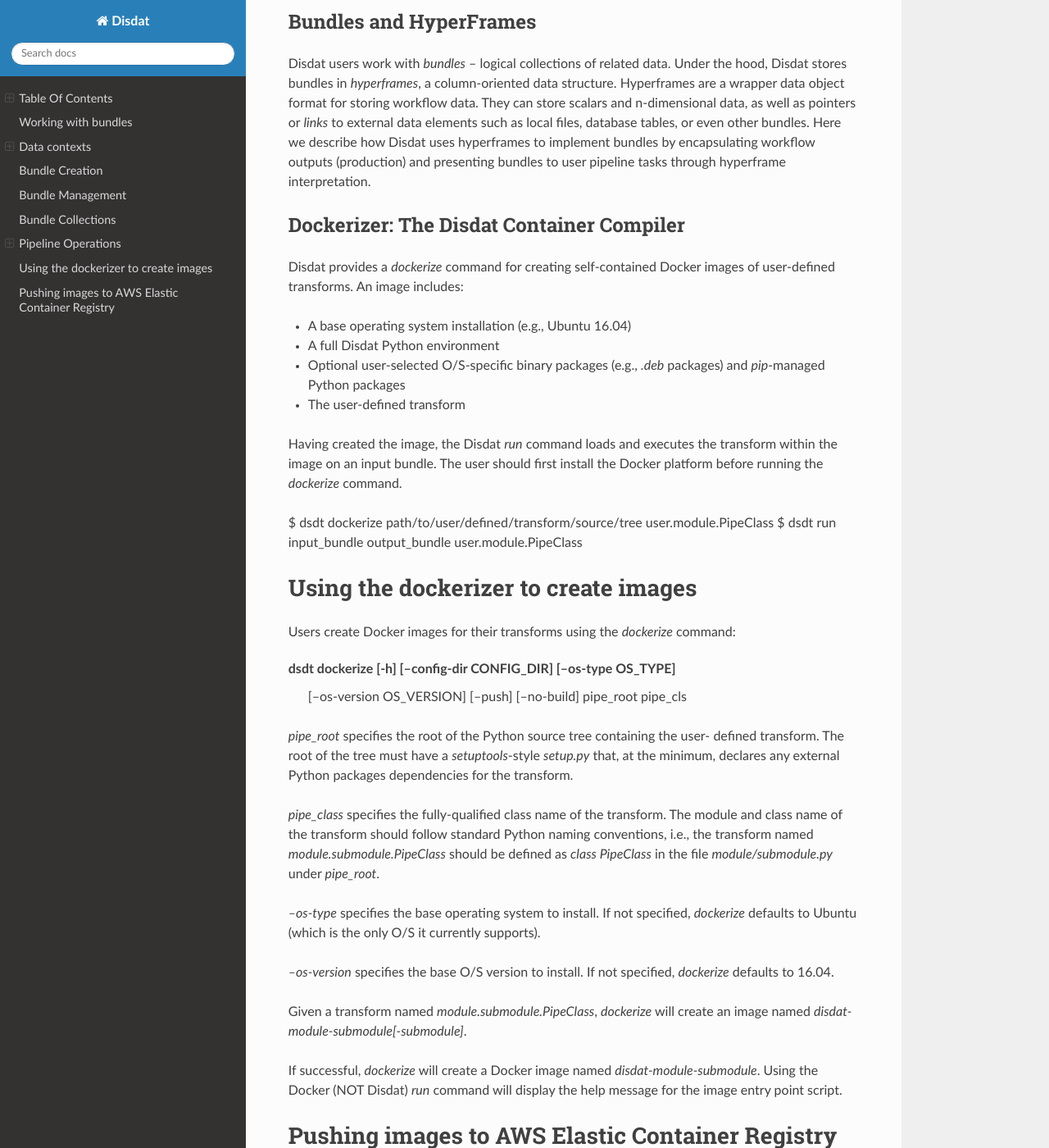
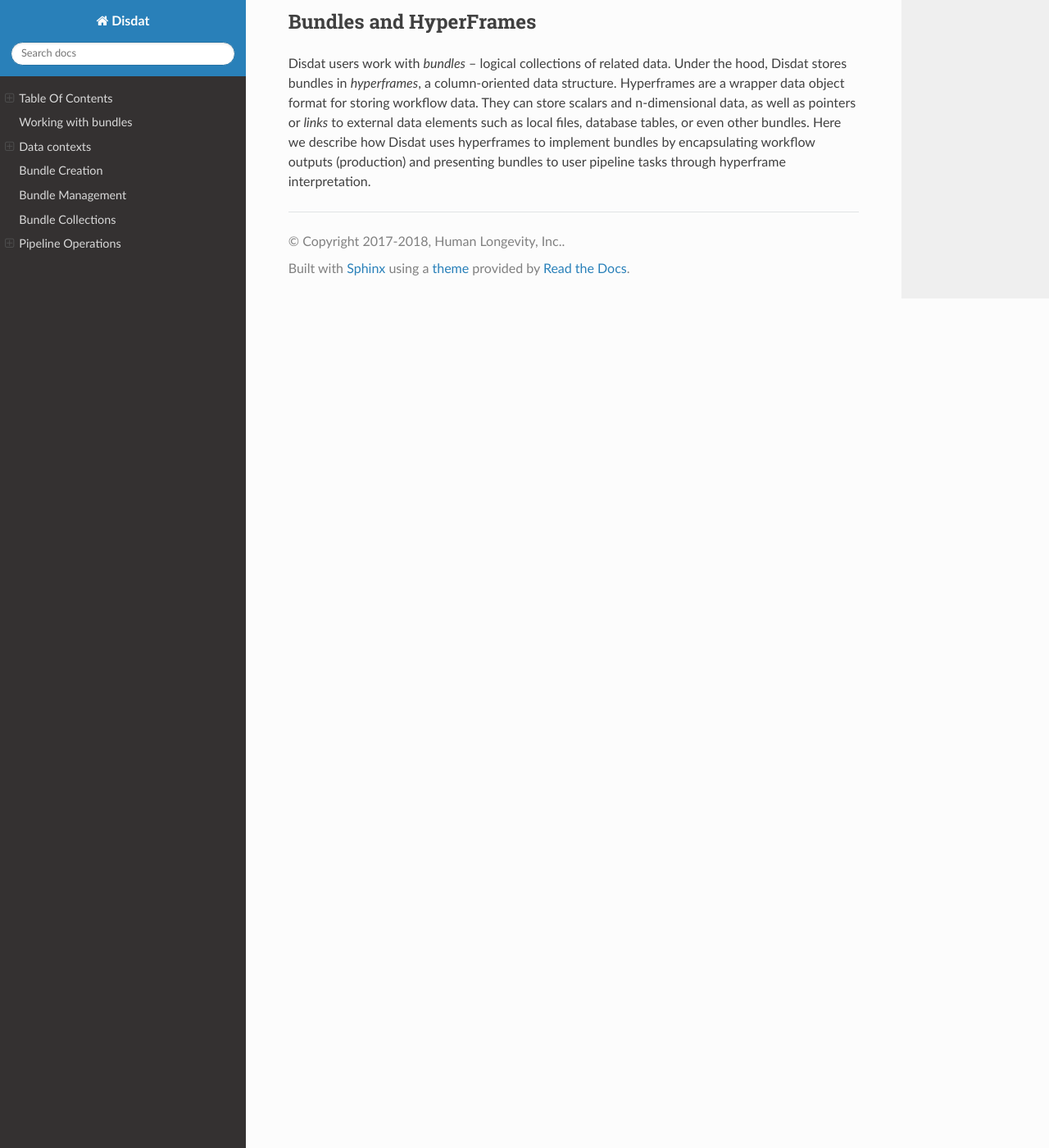
Before and after one commit to kyocum/disdat, a Sphinx documentation site: the page built from docs/usage.rst, in a window 1280 px wide and 1400 px high, scrolled down 12124 px. Shown: the whole window at 82% size. Built offline with Sphinx 7.4.7 and the Read the Docs theme 2.0.0, drawn with Linux system fonts in a browser that asks for light colours; some of the changed text lies outside the part shown.

Commit message:
Added run documentation Also, split dockerize and run documentation into their own `.rst` files.

```diff
--- a/docs/usage.rst
+++ b/docs/usage.rst
@@ -556,80 +556,3 @@
 Here we describe how Disdat uses hyperframes to implement bundles by
 encapsulating workflow outputs (production) and presenting bundles to
 user pipeline tasks through hyperframe interpretation.
-
-Dockerizer: The Disdat Container Compiler
-=========================================
-
-Disdat provides a `dockerize` command for creating self-contained Docker
-images of user-defined transforms. An image includes:
-
-- A base operating system installation (e.g., Ubuntu 16.04)
-- A full Disdat Python environment
-- Optional user-selected O/S-specific binary packages (e.g., `.deb` packages) and `pip`-managed Python packages
-- The user-defined transform
-
-Having created the image, the Disdat `run` command loads and executes the
-transform within the image on an input bundle. The user should first install
-the Docker platform before running the `dockerize` command.
-
-$ dsdt dockerize path/to/user/defined/transform/source/tree user.module.PipeClass
-$ dsdt run input_bundle output_bundle user.module.PipeClass
-
-
-Using the dockerizer to create images
--------------------------------------
-
-Users create Docker images for their transforms using the `dockerize` command:
-
-dsdt dockerize [-h] [--config-dir CONFIG_DIR] [--os-type OS_TYPE]
-               [--os-version OS_VERSION] [--push] [--no-build]
-               pipe_root pipe_cls
-
-`pipe_root` specifies the root of the Python source tree containing the user-
-defined transform. The root of the tree must have a `setuptools`-style
-`setup.py` that, at the minimum, declares any external Python packages
-dependencies for the transform.
-
-`pipe_class` specifies the fully-qualified class name of the transform. The
-module and class name of the transform should follow standard Python naming
-conventions, i.e., the transform named `module.submodule.PipeClass` should
-be defined as `class PipeClass` in the file `module/submodule.py` under
-`pipe_root`.
-
-`--os-type` specifies the base operating system to install. If not specified,
-`dockerize` defaults to Ubuntu (which is the only O/S it currently supports).
-
-`--os-version` specifies the base O/S version to install. If not specified,
-`dockerize` defaults to 16.04.
-
-Given a transform named `module.submodule.PipeClass`, `dockerize` will create
-an image named `disdat-module-submodule[-submodule]`.
-
-If successful, `dockerize` will create a Docker image named
-`disdat-module-submodule`. Using the Docker (NOT Disdat) `run` command will
-display the help message for the image entry point script.
-
-Pushing images to AWS Elastic Container Registry
-------------------------------------------------
-
-Users can push Disdat Docker images to AWS Elastic Container Registry (ECR)
-using the `--push` option to the `dockerize` command:
-
-`dsdt dockerize --push pipe_root pipe_cls`.
-
-Given a transform named `module.submodule.PipeClass`, `dockerize` will push
-an image named `disdat-module-submodule[-submodule]:latest` to ECR.
-
-To push images to Docker, the user needs to specify the registry prefix in
-the Disdat configuration file. We assume that the user has first followed the
-instructions in the AWS ECR documentation for setting up AWS credentials
-and profiles require to access AWS services, as the dockerizer uses the
-current AWS profile to determine the ECR URL and obtain Docker server
-authentication tokens. The user then sets the following configuration options
-in the Disdat configuration file in the `[docker]` stanza:
-
-- `registry`: Set to `*ECR*`.
-- `repository_prefix`: An optional prefix of the form `a/b/[...]` that
-  `dockerize` will prepend to the image name. Given a transform named
-  `module.submodule.PipeClass` and a prefix `a/b`, `dockerize` will push
-  an image named `a/b/disdat-module-submodule[-submodule]:latest`.
```
Also changed, not shown: docs/dockerize.rst (added, +81 -0 lines), docs/run.rst (added, +106 -0 lines).
